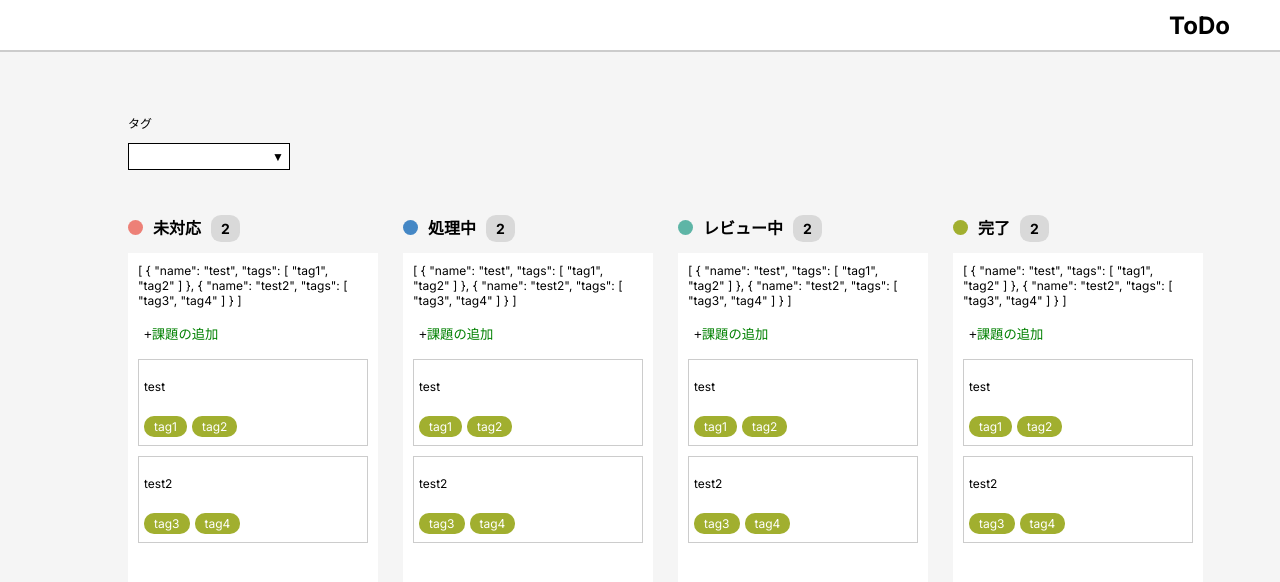
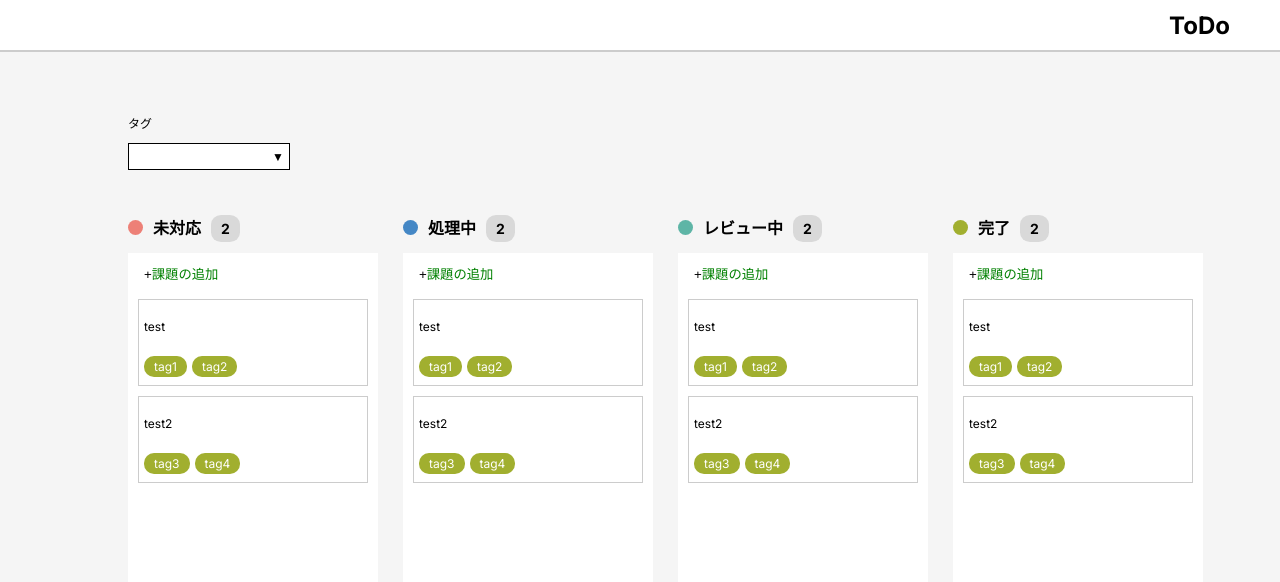
Before and after one commit to ryomarugon/TodoApp2, a Nuxt app: page / in a window 1280 px wide. Shown: the top 582 px of the page. Built offline with nearby package versions, Linux system fonts and the light colour scheme.

Commit message:
delete debug code

```diff
--- a/components/TaskList.vue
+++ b/components/TaskList.vue
@@ -21,7 +21,6 @@
     </div>
   </div>
   <div v-else class="task_list">
-    {{ tasks }}
     <div class="add_task_btn">
       <button @click="openModal(status, index)">
         +<span class="text-success">課題の追加</span>
```
